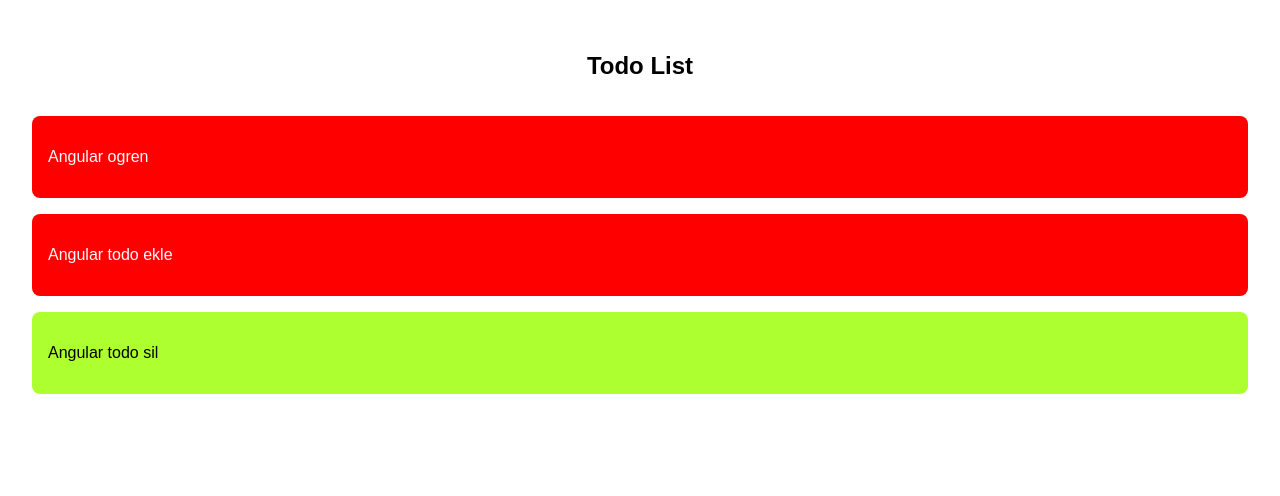
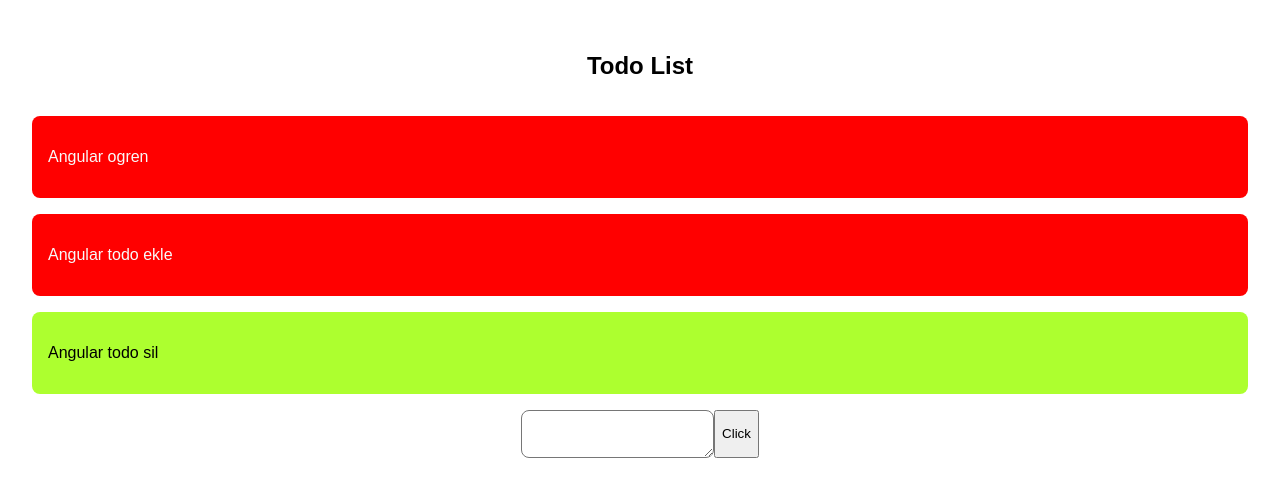
Before and after one commit to gucal/hi-angular, an Angular app: page / in a window 1280 px wide. Shown: the top 496 px of the page. Built offline with nearby package versions, Linux system fonts and the light colour scheme.

Commit message:
add todo

```diff
--- a/src/app/app.module.ts
+++ b/src/app/app.module.ts
@@ -4,9 +4,10 @@
 
 import { AppComponent } from './app.component';
 import { TodoComponent } from './todo/todo.component';
+import { InputComponent } from './input/input.component';
 
 @NgModule({
-  declarations: [AppComponent, TodoComponent],
+  declarations: [AppComponent, TodoComponent, InputComponent],
   imports: [BrowserModule, FormsModule],
   providers: [],
   bootstrap: [AppComponent],
--- /dev/null
+++ b/src/app/input/input.component.css
@@ -0,0 +1,13 @@
+textarea {
+  width: 100%;
+  padding: 0.5rem;
+  border-width: 0.5px;
+  border-radius: 0.5rem;
+  outline: none;
+  resize: vertical;
+}
+
+.wrapper {
+  width: 100%;
+  display: flex;
+}
--- /dev/null
+++ b/src/app/input/input.component.html
@@ -0,0 +1,4 @@
+<div class="wrapper">
+  <textarea [(ngModel)]="value" rows="2"></textarea>
+  <button (click)="addTodo()">Click</button>
+</div>
--- /dev/null
+++ b/src/app/input/input.component.ts
@@ -0,0 +1,30 @@
+import { Component, OnInit, Input } from '@angular/core';
+import { Todo } from '../todo/todo';
+
+@Component({
+  selector: 'app-input',
+  templateUrl: './input.component.html',
+  styleUrls: ['./input.component.css'],
+})
+export class InputComponent implements OnInit {
+  constructor() {}
+
+  @Input() todos?: Todo[];
+  value?: string;
+  isError?: boolean;
+
+  addTodo(): void {
+    if (!this.value?.trim()) {
+      this.isError = true;
+      return;
+    }
+    this.todos?.push({
+      id: this.todos.length,
+      text: this.value || '',
+      checked: false,
+    });
+    this.value = '';
+  }
+
+  ngOnInit(): void {}
+}
--- a/src/app/todo/todo.component.html
+++ b/src/app/todo/todo.component.html
@@ -8,4 +8,6 @@
   >
     <p>{{ todo.text }}</p>
   </div>
+
+  <app-input [todos]="todos"></app-input>
 </div>
```
Also changed, not shown: 1 other file (tests, documents, lock files or other folders).
